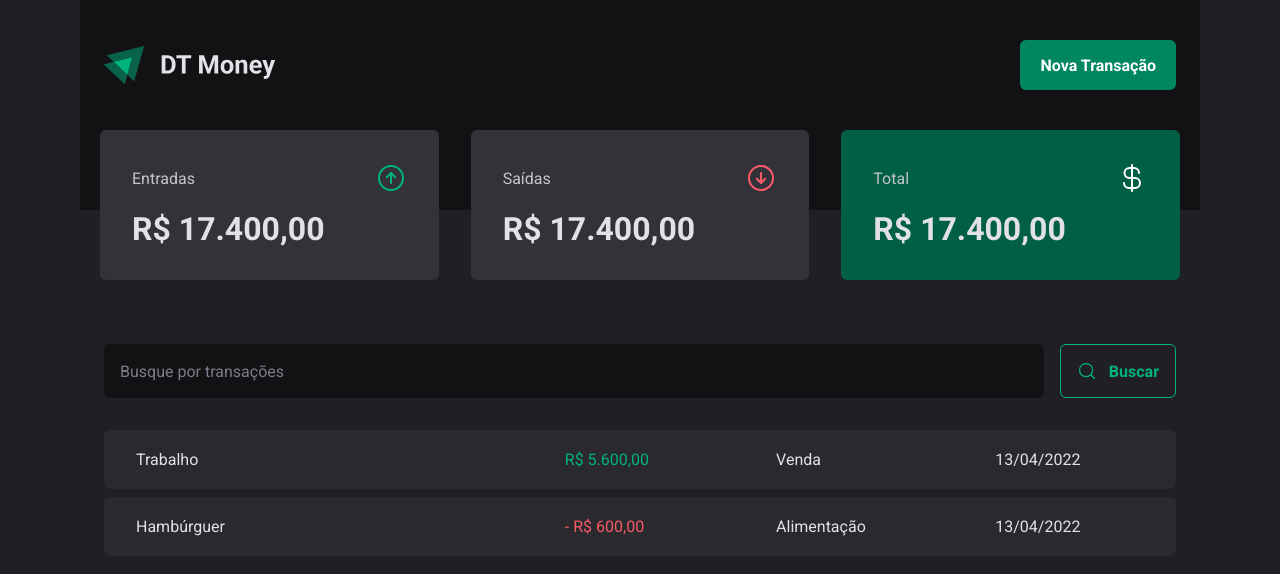
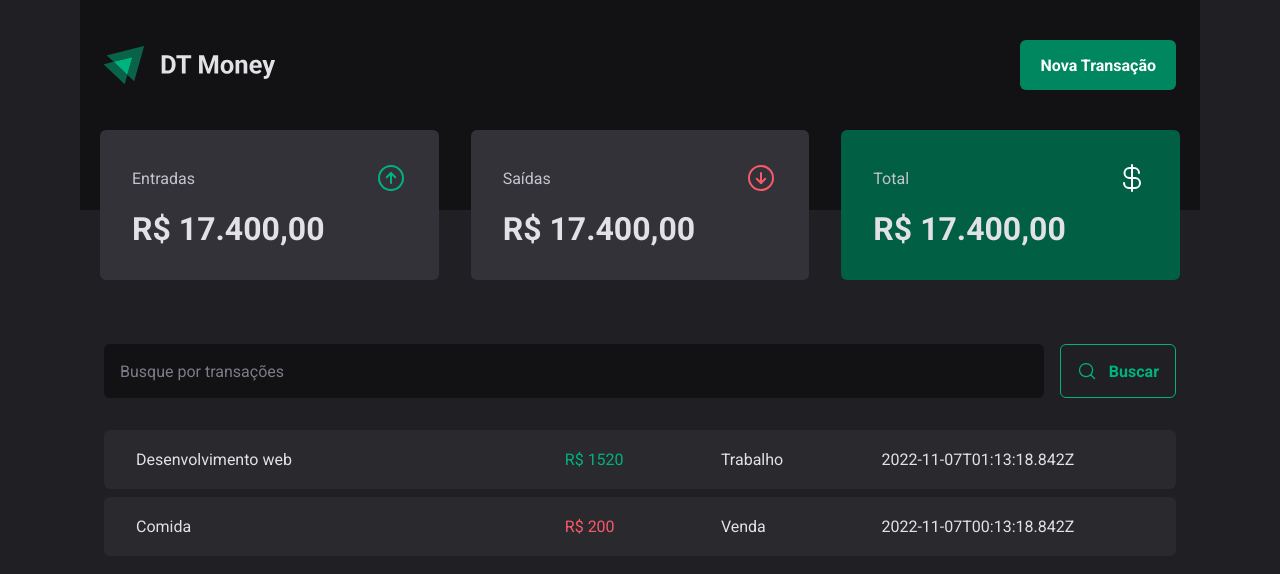
Before and after one commit to dhomini-rabelo/Estudos-Ignite-React-003, a React (Vite) app in the folder projects/stage03/: page / in a window 1280 px wide. Shown: the top 574 px of the page. Built offline with nearby package versions, Linux system fonts and the light colour scheme; data requests are answered from the project's data file.

Commit message:
add and use transaction schema with API

```diff
--- /dev/null
+++ b/projects/stage03/src/code/schemas/transactions.tsx
@@ -0,0 +1,8 @@
+export interface TransactionSchema {
+  id: number
+  title: string
+  type: 'income' | 'outcome'
+  price: number
+  category: string
+  createdAt: string
+}
--- a/projects/stage03/src/pages/Home/components/DataList/index.tsx
+++ b/projects/stage03/src/pages/Home/components/DataList/index.tsx
@@ -1,31 +1,38 @@
 import { MagnifyingGlass } from 'phosphor-react'
-import { Form, Table } from "./styles";
+import { TransactionSchema } from '../../../../code/schemas/transactions'
+import { Form, Table } from './styles'
 
-export function DataList() {
-
+export function DataList({
+  transactions,
+}: {
+  transactions: TransactionSchema[]
+}) {
   return (
     <main className="w-full mx-auto p-[0_1.5rem] mt-16">
       <Form.search className="flex gap-4">
-        <input type="text" className="grow rounded-md bg-Gray-900 text-Gray-300 p-4 placeholder:text-Gray-500" placeholder="Busque por transações" />
-        <button className="flex items-center gap-3 p-4 text-Green-300 font-semibold rounded-md hover:bg-Green-500 hover:text-white" type="submit">
+        <input
+          type="text"
+          className="grow rounded-md bg-Gray-900 text-Gray-300 p-4 placeholder:text-Gray-500"
+          placeholder="Busque por transações"
+        />
+        <button
+          className="flex items-center gap-3 p-4 text-Green-300 font-semibold rounded-md hover:bg-Green-500 hover:text-white"
+          type="submit"
+        >
           <MagnifyingGlass size={20} />
           <span>Buscar</span>
         </button>
       </Form.search>
       <Table.main className="w-full mt-6">
         <tbody>
-          <tr>
-            <td>Trabalho</td>
-            <td className="income">R$ 5.600,00</td>
-            <td>Venda</td>
-            <td>13/04/2022</td>
-          </tr>
-          <tr>
-            <td>Hambúrguer</td>
-            <td className="outcome">- R$ 600,00</td>
-            <td>Alimentação</td>
-            <td>13/04/2022</td>
-          </tr>
+          {transactions.map((transaction) => (
+            <tr key={transaction.id}>
+              <td>{transaction.title}</td>
+              <td className={transaction.type}>R$ {transaction.price}</td>
+              <td>{transaction.category}</td>
+              <td>{transaction.createdAt}</td>
+            </tr>
+          ))}
         </tbody>
       </Table.main>
     </main>
--- a/projects/stage03/src/pages/Home/index.tsx
+++ b/projects/stage03/src/pages/Home/index.tsx
@@ -1,14 +1,23 @@
-import { DataList } from "./components/DataList";
-import { Header } from "./components/Header";
-import { SummaryContainer } from "./components/SummaryContainer";
+import { useEffect, useState } from 'react'
+import { TransactionSchema } from '../../code/schemas/transactions'
+import { DataList } from './components/DataList'
+import { Header } from './components/Header'
+import { SummaryContainer } from './components/SummaryContainer'
 
 export function Home() {
+  const [transactions, setTransactions] = useState<TransactionSchema[]>([])
+  useEffect(() => {
+    fetch('http://localhost:3000/transactions').then(async (response) => {
+      const data: TransactionSchema[] = await response.json()
+      setTransactions(data)
+    })
+  }, [])
 
   return (
     <>
       <Header />
       <SummaryContainer />
-      <DataList />
+      <DataList transactions={transactions} />
     </>
   )
 }
```
